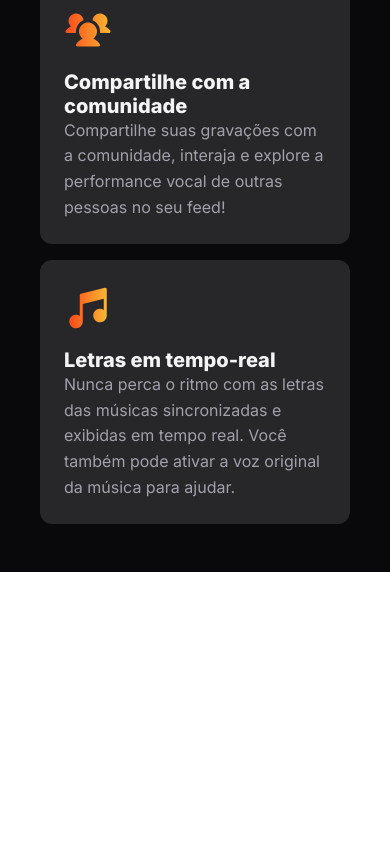
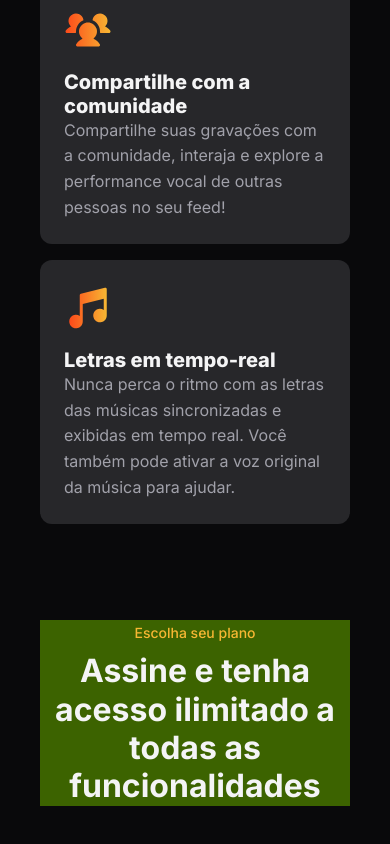
Before and after one commit to P3dr0PRR/Projeto_Zingen_01_04_2026, a React (Vite) app: page / in a window 390 px wide. Shown: the part 2281-3125 px from the top of the page. Before the commit the page ends 2853 px from the top, so only its background shows below. Built offline with nearby package versions, Linux system fonts and the light colour scheme; a web font is replaced by a local one.

Commit message:
fix: ajuste no responsivo de features

```diff
--- a/src/App.tsx
+++ b/src/App.tsx
@@ -2,10 +2,11 @@ import { Header } from "./components/header";
 import { HeroSection } from "./components/heroSection";
 import { Conheca } from "./components/conheca";
 import { Features } from "./components/features";
+import { Planos } from "./components/planos";
 
 function App() {
   return (
-    <div className="bg-background min-h-screen">
+    <div className="bg-background min-h-screen cursor-default">
       <div className=" flex flex-col">
         <Header />
         <HeroSection />
@@ -13,6 +14,7 @@ function App() {
       </div>
       <div className="px-[24px] md:px-[7rem]">
         <Features />
+        <Planos />
       </div>
     </div>
   );
--- a/src/components/features.tsx
+++ b/src/components/features.tsx
@@ -15,7 +15,7 @@ export function Features() {
     >
       <span className="text-brand-primary">Conheça o app</span>
 
-      <div className="w-full grid md:grid-cols-4 gap-[1rem] mt-10">
+      <div className="w-full grid grid-cols-1 md:grid-cols-2 xl:grid-cols-4 gap-[1rem] mt-10">
         <div className="bg-stroke rounded-xl p-[24px]">
           <img
             src={magic}
@@ -31,8 +31,8 @@ export function Features() {
           </p>
         </div>
 
-        <div className="md:col-span-2 bg-stroke rounded-xl p-[24px] flex gap-[1rem] items-start">
-          <div>
+        <div className="xl:col-span-2 bg-stroke rounded-xl p-[24px] flex gap-[1rem] items-start">
+          <div className="flex-1">
             <img
               src={game}
               alt="Game Controller"
@@ -47,7 +47,7 @@ export function Features() {
           <img
             src={tela2}
             alt="Tela 2"
-            className="hidden md:block w-[40%] h-auto object-contain self-end"
+            className="hidden xl:block w-[40%] h-auto object-contain self-end"
           />
         </div>
 
@@ -65,13 +65,13 @@ export function Features() {
           </p>
         </div>
 
-        <div className="md:col-span-2 bg-stroke rounded-xl p-[24px] flex gap-[1rem] items-start">
+        <div className="xl:col-span-2 bg-stroke rounded-xl p-[24px] flex gap-[1rem] items-start">
           <img
             src={tela1}
             alt="Tela 1"
-            className="hidden md:block w-[40%] h-auto object-contain self-end"
+            className="hidden xl:block w-[40%] h-auto object-contain self-end"
           />
-          <div>
+          <div className="flex-1">
             <img
               src={users}
               alt="Users Three"
@@ -85,8 +85,8 @@ export function Features() {
           </div>
         </div>
 
-        <div className="md:col-span-2 bg-stroke rounded-xl p-[24px] flex gap-[1rem] items-start">
-          <div>
+        <div className="md:col-span-2 xl:col-span-2 bg-stroke rounded-xl p-[24px] flex gap-[1rem] items-start">
+          <div className="flex-1">
             <img
               src={music}
               alt="Music Notes"
@@ -102,7 +102,7 @@ export function Features() {
           <img
             src={tela3}
             alt="Tela 3"
-            className="hidden md:block w-[40%] h-auto object-contain self-end"
+            className="hidden xl:block w-[40%] h-auto object-contain self-end"
           />
         </div>
       </div>
--- /dev/null
+++ b/src/components/planos.tsx
@@ -0,0 +1,15 @@
+export function Planos() {
+  return (
+    <section
+      className="bg-background flex flex-col py-[48px] px-[1rem] md:px-[3rem]"
+      id="planos"
+    >
+      <header className="bg-lime-800 text-center">
+        <span className="text-brand-primary">Escolha seu plano</span>
+        <h2 className="text-text-primary text-[32px] font-bold mt-[8px]">
+          Assine e tenha acesso ilimitado a todas as funcionalidades
+        </h2>
+      </header>
+    </section>
+  );
+}
```
